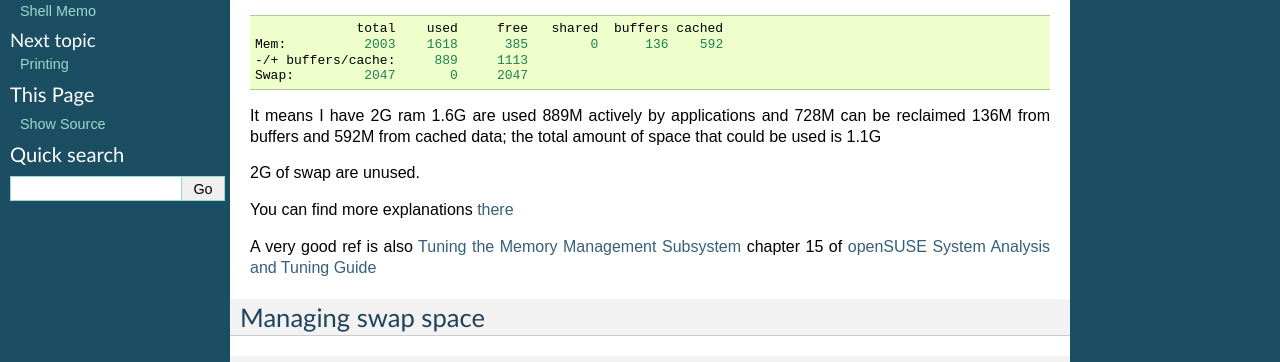
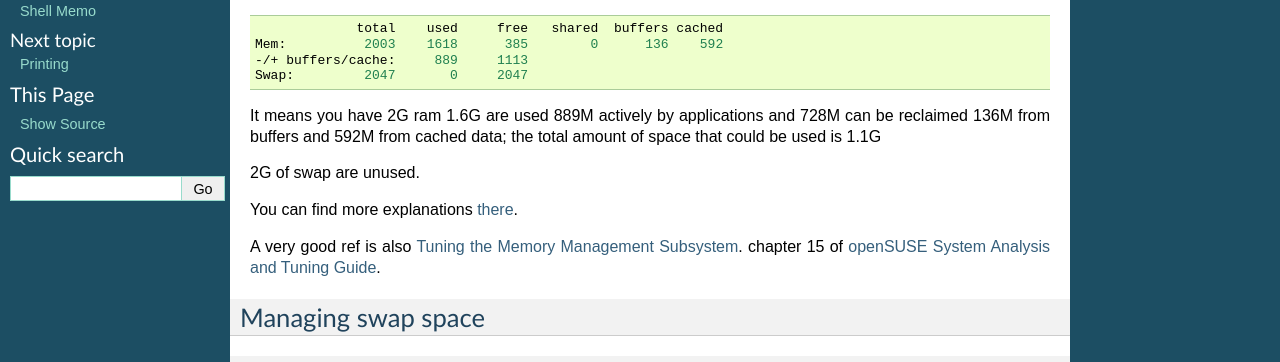
Before and after one commit to marczz/unix_memo, a Sphinx documentation site: the page built from source/swap.rst, in a window 1280 px wide and 1400 px high. Shown: the part 268-630 px from the top of the window. Built offline with Sphinx 7.4.7, drawn with Linux system fonts in a browser that asks for light colours; pages that are not in the unit, such as notebooks, are missing from menus; some of the changed text lies outside the part shown.

Commit message:
Fixed minor typos, and incorrect expressions.

```diff
--- a/source/shell.rst
+++ b/source/shell.rst
@@ -112,7 +112,7 @@
 
 Reflinks
 ^^^^^^^^
-Reflinks are :wikipedia:`Copy-on-write` _COW_ of a file; they are available
+Reflinks are :wikipedia:`Copy-on-write` *COW* of a file; they are available
 on :wikipedia:`OCFS2` and :wikipedia:`Btrfs` file systems. Reflinks
 creates a new inode that shares the same disk blocks as the original
 file. Reflinks works only inside the boundaries of a file system; but
--- a/source/swap.rst
+++ b/source/swap.rst
@@ -23,20 +23,20 @@
    -/+ buffers/cache:     889     1113
    Swap:         2047       0     2047
 
-It means I have 2G ram 1.6G are used 889M actively by applications and
+It means you have 2G ram 1.6G are used 889M actively by applications and
 728M can be reclaimed 136M from buffers and 592M from cached data; the
 total amount of space that could be used is 1.1G
 
 2G of swap are unused.
 
 You can find more explanations `there
-<http://www.linuxatemyram.com/play.html>`_
+<http://www.linuxatemyram.com/play.html>`_.
 
 A very good ref is also
 `Tuning the Memory Management Subsystem
-<http://doc.opensuse.org/documentation/html/openSUSE/opensuse-tuning/cha.tuning.memory.html#cha.tuning.memory.usage>`_
+<http://doc.opensuse.org/documentation/html/openSUSE/opensuse-tuning/cha.tuning.memory.html#cha.tuning.memory.usage>`_.
 chapter 15 of `openSUSE System Analysis and Tuning Guide
-<http://doc.opensuse.org/documentation/html/openSUSE/opensuse-tuning/>`_
+<http://doc.opensuse.org/documentation/html/openSUSE/opensuse-tuning/>`_.
 
 Managing swap space
 -------------------
@@ -52,8 +52,8 @@
 
 The output is::
 
-  Filename	      Type		Size	Used	Priority
-  /dev/mapper/vg-swap   partition	        2097148 0       -1
+  Filename            Type		Size	Used	Priority
+  /dev/mapper/vg-swap   partition               2097148 0       -1
 
 or :ref:`free -m <free_mem>`
 
```
Also changed, not shown: other parts of source/shell.rst (+1 -1 lines), other parts of source/swap.rst (+4 -2 lines), source/wpa.rst (+0 -7 lines).
